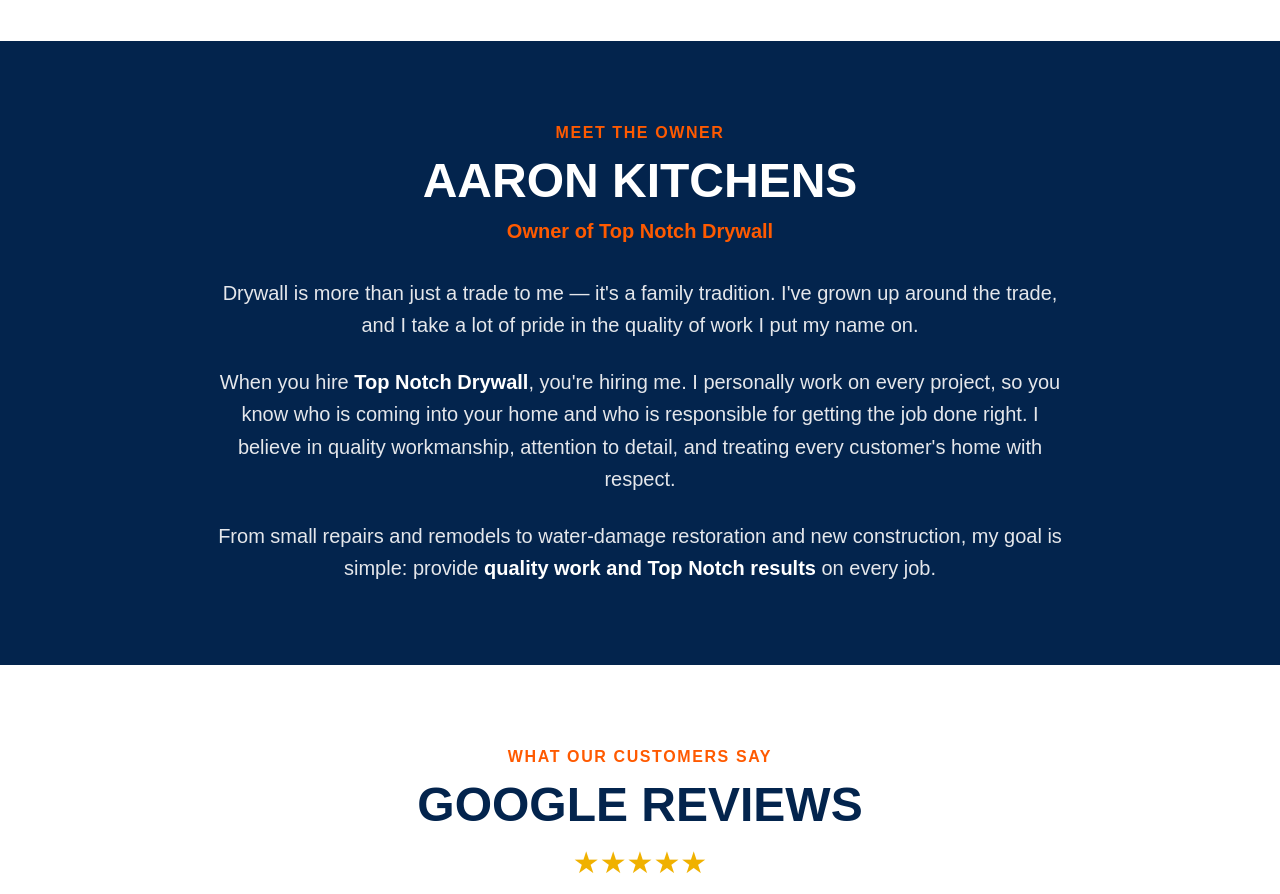
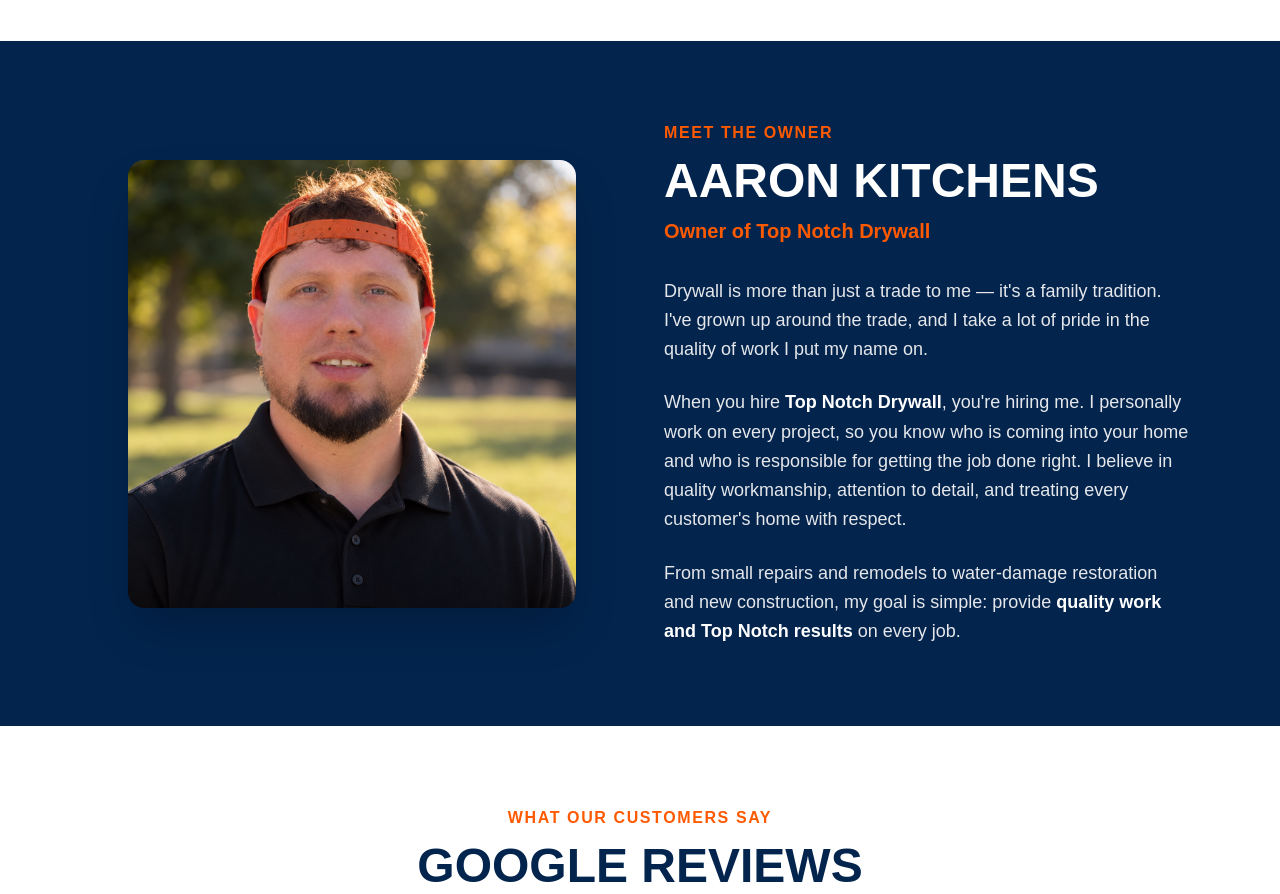
Before and after one commit to topnotchdrywallbiz/top-notchdrywall, a Next.js app: page / in a window 1280 px wide. Shown: the part 4540-5434 px from the top of the page. Built offline with nearby package versions, Linux system fonts and the light colour scheme.

Commit message:
Add owner photo to website

```diff
--- a/app/page.tsx
+++ b/app/page.tsx
@@ -358,7 +358,21 @@
 
 {/* MEET THE OWNER */}
 <section className="bg-[#03244d] text-white py-20">
-  <div className="max-w-4xl mx-auto px-6 text-center">
+  <div className="max-w-6xl mx-auto px-6">
+
+    <div className="grid md:grid-cols-2 gap-12 items-center">
+
+      {/* OWNER PHOTO */}
+      <div>
+        <img
+          src="/images/aaron-kitchens.jpg"
+          alt="Aaron Kitchens, owner of Top Notch Drywall"
+          className="w-full max-w-md mx-auto rounded-2xl shadow-2xl object-cover"
+        />
+      </div>
+
+      {/* OWNER INFO */}
+      <div className="text-center md:text-left">
 
         <p className="text-[#ff5a00] font-black tracking-widest uppercase mb-3">
           Meet The Owner
@@ -372,7 +386,7 @@
           Owner of Top Notch Drywall
         </p>
 
-    <div className="text-lg md:text-xl text-gray-200 leading-relaxed space-y-6">
+        <div className="text-lg text-gray-200 leading-relaxed space-y-6">
           <p>
             Drywall is more than just a trade to me — it&apos;s a family
             tradition. I&apos;ve grown up around the trade, and I take a lot of
@@ -381,10 +395,10 @@
 
           <p>
             When you hire <strong className="text-white">Top Notch Drywall</strong>,
-        you&apos;re hiring me. I personally work on every project, so you know
-        who is coming into your home and who is responsible for getting the
-        job done right. I believe in quality workmanship, attention to detail,
-        and treating every customer&apos;s home with respect.
+            you&apos;re hiring me. I personally work on every project, so you
+            know who is coming into your home and who is responsible for getting
+            the job done right. I believe in quality workmanship, attention to
+            detail, and treating every customer&apos;s home with respect.
           </p>
 
           <p>
@@ -395,6 +409,10 @@
             </strong>{" "}
             on every job.
           </p>
+        </div>
+
+      </div>
+
     </div>
 
   </div>
```
Also changed, not shown: public/images/aaron-kitchens.jpg (added). Lines whose indentation alone changed are shown as unchanged.
